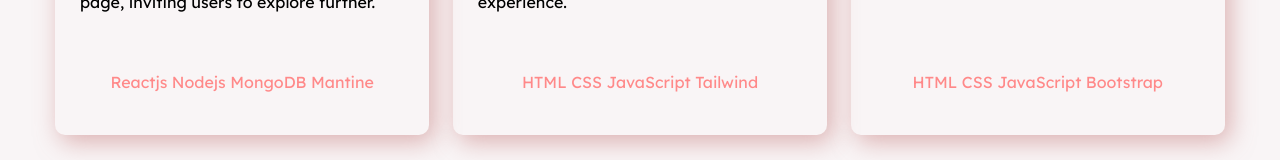
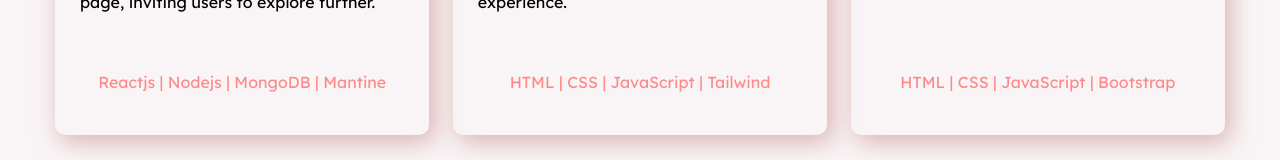
Before and after one commit to shilpha26/SKYV-Portfolio, a plain HTML site: page index.html in a window 1280 px wide. Shown: the part 2516-2676 px from the top of the page. Drawn offline with nearby package versions, Linux system fonts and the light colour scheme.

Commit message:
Update index.html

```diff
--- a/index.html
+++ b/index.html
@@ -179,7 +179,7 @@
                         workshop using react technologies. The landing page welcomes visitors with an attention-grabbing hero section that includes a captivating image. The hero section is complemented by a compelling headline that instantly conveys the essence of the page, inviting users to explore further.</p>
                         <br>
                         <div class="techstack">
-                        <p>Reactjs  Nodejs  MongoDB  Mantine</p>
+                        <p>Reactjs | Nodejs | MongoDB | Mantine</p>
                         </div>
                 </div>
                 <!-- 2nd Project -->
@@ -191,7 +191,7 @@
                     </p>
                     <br>
                     <div class="techstack">
-                        <p>HTML  CSS  JavaScript  Tailwind</p>
+                        <p>HTML | CSS | JavaScript | Tailwind</p>
                         </div>
                 </div>
                 <!-- 3rd Project -->
@@ -202,7 +202,7 @@
                     <br>
                     <br>
                     <div class="techstack">
-                        <p>HTML  CSS  JavaScript  Bootstrap</p>
+                        <p>HTML | CSS | JavaScript | Bootstrap</p>
                         </div>
                 </div>
 
```
